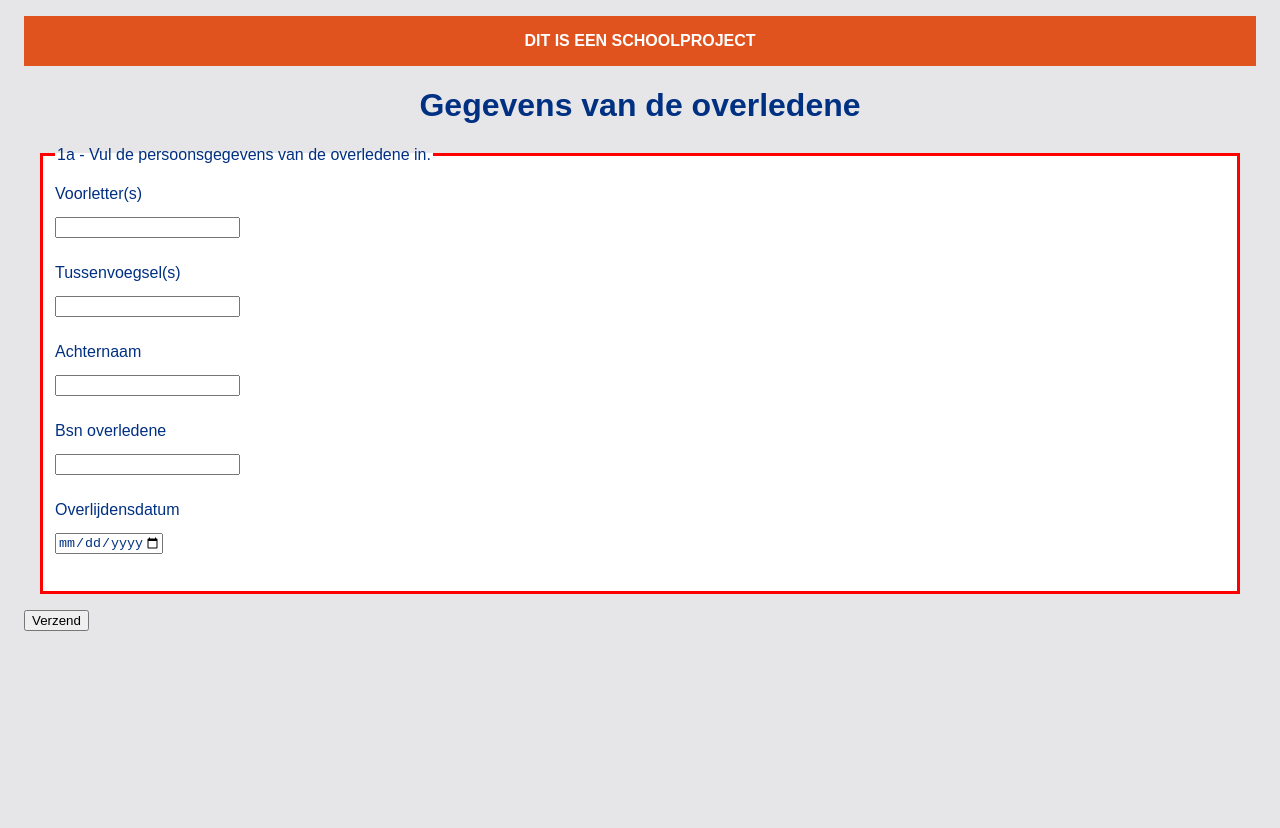
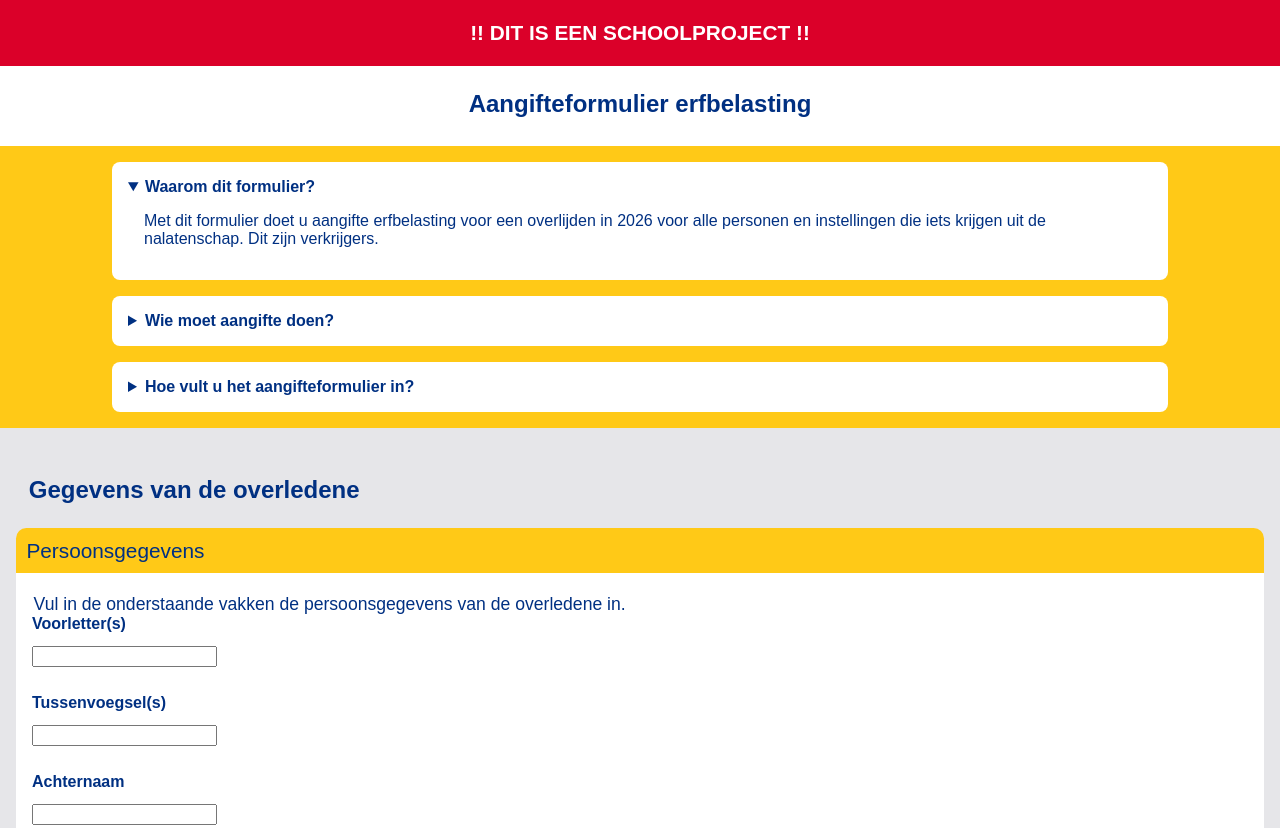
Before and after one commit to lynnb04/Browser-Technology, a plain HTML site: page html/vragen.html in a window 1280 px wide. Shown: the top 828 px of the page. Before the commit the page ends 800 px from the top, so only its background shows below. Drawn offline with Linux system fonts and the light colour scheme; a web font is replaced by a local one.

Commit message:
styling en detail summary

```diff
--- /dev/null
+++ b/css/form.css
@@ -0,0 +1,116 @@
+/* ///////// */
+/* fieldsets */
+/* ///////// */
+fieldset {
+    background-color: var(--fieldset-bg);
+    color: var(--text);
+    margin: 1em;
+    padding: 0;
+    border-color: var(--bottom-border);
+    border-style: solid;
+    border-width: .3em;
+    border-left-style: none;
+    border-right-style: none;
+    border-top-style: none;
+}
+
+fieldset fieldset {
+    margin-top: 0;
+    margin-left: 0;
+}
+
+#section-1b fieldset {
+    border-color: var(--accent);
+    border-width: .2em;
+}
+
+#section-1c fieldset {
+    border-color: var(--accent);
+    border-width: .2em;
+}
+
+#section-1d fieldset {
+    border-color: var(--accent);
+    border-width: .2em;
+}
+
+fieldset > * {
+    margin-left: 1em;
+    margin-right: 1em;
+}
+
+
+
+/* /////// */
+/* legends */
+/* /////// */
+legend {
+    display: block;
+    margin: 0;
+    margin-bottom: 1em;
+    font-size: 1.3em;
+    background-color: var(--button);
+    padding: 0.5em;
+    width: 100%;
+    box-sizing: border-box;
+    border-top-left-radius: 0.5em;
+    border-top-right-radius: 0.5em;
+}
+
+fieldset fieldset > legend {
+    font-size: 1.1em;
+    background-color: transparent;
+}
+
+
+
+/* ////// */
+/* labels */
+/* ////// */
+label {
+    display: block;
+    color: var(--text);
+    font-weight: bold;
+}
+
+
+
+/* ////// */
+/* inputs */
+/* ////// */
+input {
+    color: var(--text);
+    display: block;
+    margin: 1em;
+    margin-left: 0;
+    margin-bottom: 2em;
+}
+
+
+
+/* /////// */
+/* buttons */
+/* /////// */
+button[type="submit"] {
+    background-color: var(--button);
+    padding: 1em;
+    border-color: var(--accent);
+    border-radius: .5em;
+    display: block;
+    margin: 0 auto;
+}
+
+
+
+/* ///////////////// */
+/* opmaak fieldset p */
+/* ///////////////// */
+fieldset p:first-of-type {
+    text-align: left;
+    background-color: transparent;
+    color: var(--text);
+    padding: 0;
+    text-transform: none;
+    font-weight: normal;
+    font-size: 1.1em;
+}
--- a/css/vragen.css
+++ b/css/progression.css
@@ -1,26 +1,6 @@
-/* //////// */
-/* headings */
-/* //////// */
-h1 {
-    color: var(--ns-donkerblauw);
-    text-align: center;
-}
-
-
-
-/* ////// */
-/* labels */
-/* ////// */
-label {
-    display: block;
-    color: var(--ns-donkerblauw);
-}
-
-
-
-/* //////// */
-/* sections */
-/* //////// */
+/* ////////////////////// */
+/* progressive disclosure */
+/* ////////////////////// */
 
 /* bron: https://developer.mozilla.org/en-US/docs/Web/CSS/Reference/Selectors/:checked */
 
@@ -40,12 +20,12 @@ label {
 }
 
 /* test */
-#section-1a {
-    border: 3px solid red;
+/* #section-1a {
+    border: 3px solid var(--ns-geel);
 }
 #section-1a:not(:has(input:invalid)) {
     border: 3px solid green;
-}
+} */
 
 /* 1b-1 ja > 1b-2 */
 #section-1b:has(#partner-ja:checked)
@@ -131,67 +111,3 @@ label {
 }
 
 /* 1d-1 nee > volgende pagina / vraag 2 */
-
-
-
-/* ///////// */
-/* fieldsets */
-/* ///////// */
-fieldset {
-    background-color: var(--ns-wit);
-    color: var(--ns-donkerblauw);
-    margin: 1em;
-    border-color: var(--ns-lichtblauw);
-    border-style: solid;
-    border-width: .3em;
-    border-left-style: none;
-    border-right-style: none;
-    border-top-style: none;
-}
-
-#section-1b fieldset {
-    border-color: var(--ns-grijs);
-    border-width: .2em;
-}
-
-#section-1c fieldset {
-    border-color: var(--ns-grijs);
-    border-width: .2em;
-}
-
-#section-1d fieldset {
-    border-color: var(--ns-grijs);
-    border-width: .2em;
-}
-
-
-
-/* /////// */
-/* legends */
-/* /////// */
-legend {
-    margin-bottom: 1em;
-}
-
-
-
-/* ////// */
-/* inputs */
-/* ////// */
-input {
-    color: var(--ns-donkerblauw);
-    display: block;
-    margin: 1em;
-    margin-left: 0;
-    margin-bottom: 2em;
-}
-
-input[type="submit"] {
-    background-color: var(--ns-geel);
-    border-color: var(--ns-geel);
-    border-width: 1em;
-    border-style: solid;
-    border-radius: .5em;
-    display: block;
-    margin: 0 auto;
-}
--- a/css/style.css
+++ b/css/style.css
@@ -1,12 +1,39 @@
+/* ///////////////// */
 /* custom properties */
 /* ///////////////// */
 :root {
+    color-scheme: light dark;
+
+    /* basiskleuren */
     --ns-geel: #FFC917;
     --ns-donkerblauw: #003082;
     --ns-lichtblauw: #0063D3;
     --ns-wit: #FFFFFF;
     --ns-grijs: #E6E6E9;
-    --disclaimer-bg: #E0531F;
+    --disclaimer-bg: #DB0029;
+    --disclaimer-text: var(--ns-wit);
+
+    /* light theme */
+    --bg: var(--ns-grijs);
+    --fieldset-bg: var(--ns-wit);
+    --text: var(--ns-donkerblauw);
+    --input: var(--ns-wit);
+    --bottom-border: var(--ns-lichtblauw);
+    --accent: var(--ns-grijs);
+    --button: var(--ns-geel);
+}
+
+/* dark theme */
+@media (prefers-color-scheme: dark) {
+    :root {
+    --bg: var(--ns-grijs);
+    --fieldset-bg: var(--ns-wit);
+    --text: var(--ns-donkerblauw);
+    --input: var(--ns-wit);
+    --bottom-border: var(--ns-geel);
+    --accent: var(--ns-grijs);
+    --button: var(--ns-donkerblauw);
+    }
 }
 
 @font-face {
@@ -14,27 +41,122 @@
     src: url('../fonts/nssans-regular.woff2');
 }
 
+
+
+/* /////// */
 /* general */
-/* ////// */
+/* /////// */
 main {
     font-family: 'nssans-regular', sans-serif;
-    margin: 1em;
 }
 
 body {
-    background-color: var(--ns-grijs);
+    background-color: var(--bg);
+    margin: 0;
+    padding: 0;
 }
 
 
+
+/* //////// */
+/* headings */
+/* //////// */
+h1 {
+    color: var(--text);
+    text-align: center;
+    padding-top: 1em;
+    padding-bottom: 1.2em;
+    margin: 0;
+}
+
+h2 {
+    margin-left: 1.2em;
+    color: var(--text);
+    text-align: start;
+    margin-top: 2em;
+    margin-bottom: 1em;
+}
+
+
+
+/* ////////////// */
+/* achtergrond h1 */
+/* ////////////// */
+section:first-of-type {
+    background-color: var(--ns-wit);
+}
+
+
+
+/* ///////////////// */
 /* opmaak disclaimer */
 /* ///////////////// */
-p {
+main p:first-of-type {
     text-align: center;
     background-color: var(--disclaimer-bg);
-    color: var(--ns-wit);
-    border-color: var(--disclaimer-bg);
-    border-style: solid;
-    border-width: 1em;
+    color: var(--disclaimer-text);
+    padding: 1em;
     text-transform: uppercase;
     font-weight: bold;
+    font-size: 1.3em;
+    margin-top: 0;
+    margin-bottom: 0;
 }
+
+
+
+/* /////////////////// */
+/* opmaak info details */
+/* /////////////////// */
+#info {
+    display: grid;
+    place-items: center;
+    background-color: var(--ns-geel);
+}
+
+#info details {
+    margin: 1em;
+    margin-bottom: 0;
+    width: 80%;
+    background-color: var(--fieldset-bg);
+    padding: 1em;
+    border-radius: .5em;
+    color: var(--text);
+}
+
+#info details:last-of-type {
+    margin-bottom: 1em;
+}
+
+#info summary {
+    font-weight: bold;
+}
+
+
+
+/* ///////////// */
+/* opmaak info p */
+/* ///////////// */
+#info p {
+    font-size: 1em;
+    margin: 1em;
+    margin-top: 1em;
+    text-align: left;
+    background-color: transparent;
+    color: var(--text);
+    padding: 0;
+    text-transform: none;
+    font-weight: normal;
+}
+
+#info li {
+    font-size: 1em;
+    margin-top: 1em;
+    margin-left: -1.5em;
+    text-align: left;
+    background-color: transparent;
+    color: var(--text);
+    padding: 0;
+    text-transform: none;
+    font-weight: normal;
+}
--- a/html/vragen.html
+++ b/html/vragen.html
@@ -7,29 +7,54 @@
     <meta name="viewport" content="width=device-width, initial-scale=1.0">
     <title>Gegevens van de overledene</title>
     <link rel="stylesheet" href="/css/style.css">
-    <link rel="stylesheet" href="/css/vragen.css">
+    <link rel="stylesheet" href="/css/form.css">
+    <link rel="stylesheet" href="/css/progression.css">
 </head>
 
 
 <body>
     <main>
-        <p>Dit is een schoolproject</p>
+        <p>!! Dit is een schoolproject !!</p>
 
-        <h1>Gegevens van de overledene</h1>
+        <section>
+            <h1>Aangifteformulier erfbelasting</h1>
+        </section>
+
+        <section id="info">
+            <details open>
+                <summary>Waarom dit formulier?</summary>
+                <p>Met dit formulier doet u aangifte erfbelasting voor een overlijden in 2026 voor alle personen en instellingen die iets krijgen uit de nalatenschap. Dit zijn verkrijgers.</p>
+            </details>
+            <details>
+                <summary>Wie moet aangifte doen?</summary>
+                <p>Is er iemand als executeur aangewezen in het testament? En heeft die persoon geaccepteerd om executeur te zijn? Dan doet de executeur aangifte erfbelasting.</p>
+                <p>Is er geen executeur? Dan moeten de erfgenamen voor zichzelf en voor andere verkrijgers aangifte doen. Andere verkrijgers zijn bijvoorbeeld een kind dat een beroep doet op de legitieme portie of een persoon of instelling die een legaat krijgt.</p>
+            </details>
+            <details>
+                <summary>Hoe vult u het aangifteformulier in?</summary>
+                <ul>
+                    <li>Vul de gegevens in zoals ze waren op de dag van overlijden.</li>
+                    <li>Rond alle bedragen af op hele euro’s naar beneden (voorbeeld: € 1.350,99 = € 1.350).</li>
+                </ul>
+            </details>
+        </section>
+
+        <h2>Gegevens van de overledene</h2>
 
         <form>
             <fieldset id="section-1a">
-                <legend>1a - Vul de persoonsgegevens van de overledene in.</legend>
+                <legend>Persoonsgegevens</legend>
+                <p>Vul in de onderstaande vakken de persoonsgegevens van de overledene in.</p>
                     <label for="voorletters-overledene">Voorletter(s)
-                        <input type="text" id="voorletters-overledene" name="voorletters-overledene" required /> <!-- value opslaan met javascript -->
+                        <input type="text" id="voorletters-overledene" name="voorletters-overledene" pattern="^[A-Za-zÀ-ÖØ-öø-ÿ' -]{2,50}$" required /> <!-- value opslaan met javascript -->
                     </label>
 
                     <label for="tussenvoegsels-overledene">Tussenvoegsel(s)
-                        <input type="text" id="tussenvoegsels-overledene" name="tussenvoegsels-overledene" />
+                        <input type="text" id="tussenvoegsels-overledene" name="tussenvoegsels-overledene" pattern="^[A-Za-zÀ-ÖØ-öø-ÿ' -]{0,20}$" />
                     </label>
 
                     <label for="achternaam-overledene">Achternaam
-                        <input type="text" id="achternaam-overledene" name="achternaam-overledene" required />
+                        <input type="text" id="achternaam-overledene" name="achternaam-overledene" pattern="^[A-Za-zÀ-ÖØ-öø-ÿ' -]{2,50}$" required />
                     </label>
 
                     <label for="bsn-overledene">Bsn overledene
@@ -42,7 +67,8 @@
             </fieldset>
 
             <fieldset id="section-1b">
-                <legend>1b - Vul de trouwgegevens van de overledene in.</legend>
+                <legend>Trouwgegevens</legend>
+                <!-- <p>Vul de trouwgegevens van de overledene in.</p> -->
                     <fieldset>
                         <legend>Was de overledene getrouwd of had de overledene een geregistreerde partner op het moment van overlijden?</legend>
                         <label for="partner-nee">Nee
@@ -82,7 +108,8 @@
             </fieldset>
 
             <fieldset id="section-1c">
-                <legend>1c</legend>
+                <legend>Kinderen</legend>
+                <!-- <p>Beantwoord de volgende vragen.</p> -->
                 <fieldset>
                         <legend>Had de overledene kinderen?</legend>
                         <label for="kinderen-nee">Nee
@@ -113,7 +140,8 @@
             </fieldset>
 
             <fieldset id="section-1d">
-                <legend>1d</legend>
+                <legend>Testament</legend>
+                <!-- <p>Beantwoord de volgende vragen.</p> -->
                 <fieldset>
                         <legend>Had de overledene een testament?</legend>
                         <label for="testament-nee">Nee
```
Also changed, not shown: html/index.html (deleted, +0 -30 lines), css/index.css (deleted), 1 other file.
